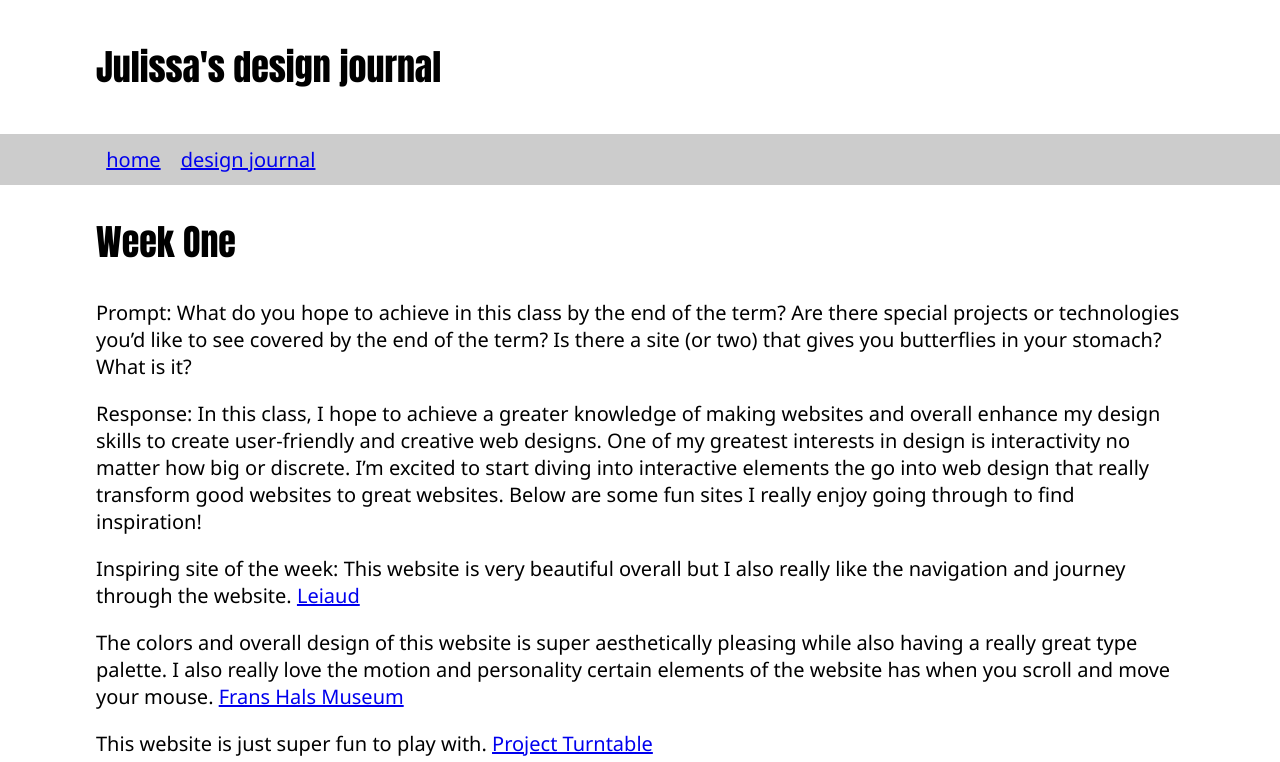
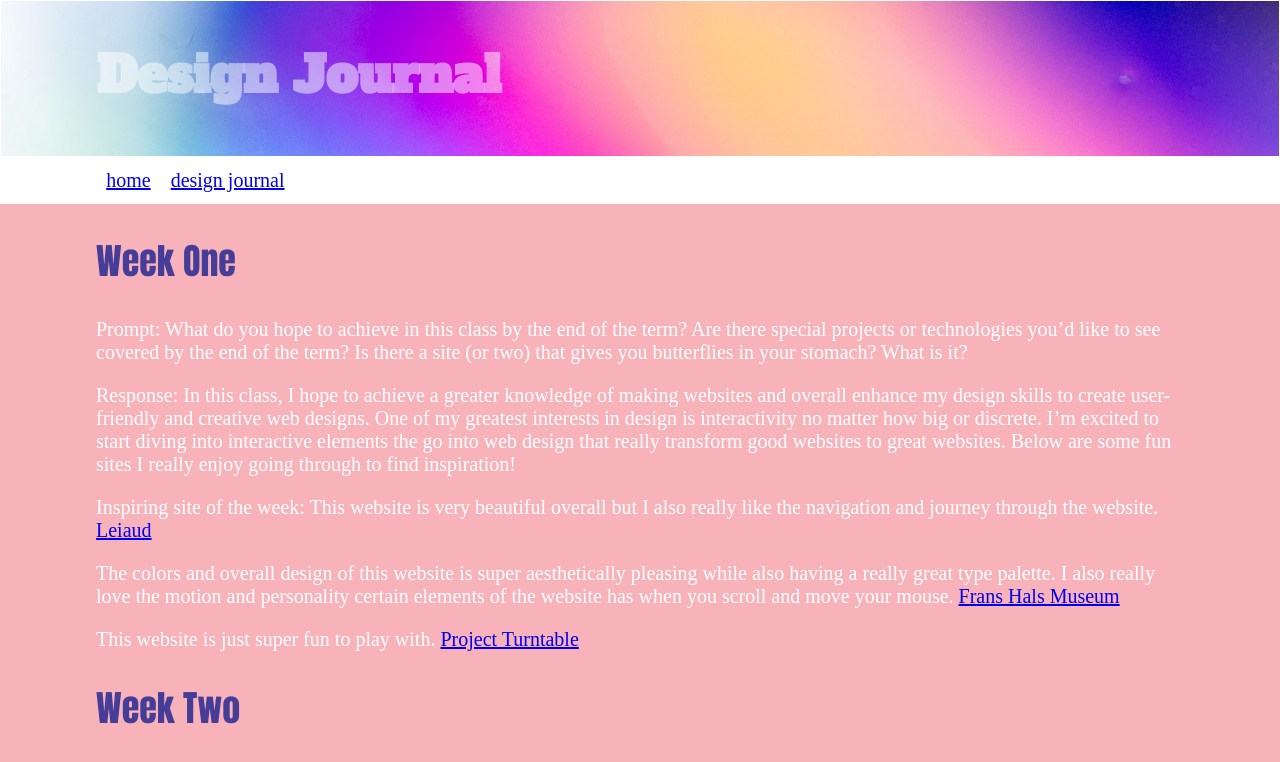
Before and after one commit to JulissaM/JulissaM.github.io, a plain HTML site: page design-journal.html in a window 1280 px wide. Shown: the top 762 px of the page. Drawn offline with Linux system fonts and the light colour scheme.

Commit message:
Aesthetic changes, Fonts, Color, banner

```diff
--- a/css/style.css
+++ b/css/style.css
@@ -1,17 +1,31 @@
 /* -------------------------------------- *
 General Styles
 * --------------------------------------- */
+@import url('https://fonts.googleapis.com/css2?family=Alfa+Slab+One&family=Raleway&display=swap');
+
 body {
   margin: 0;
-  font-family: "Segoe UI", Tahoma, Geneva, Verdana, sans-serif;
+  font-family: font-family: 'Raleway', sans-serif;
   font-size: 20px;
+  color: #ffffff
 }
-
-h1,
+body {background-color: #F8B3BA}
+h1 {
+  color:rgba(255,255, 255, .50);
+  font-size: 50px;
+  font-family: 'Alfa Slab One', cursive;
+}
+header {
+  border: 1px solid white;
+  background-image: url(../images/solen-feyissa-LHWN4yEq5po-unsplash.jpg);
+  background-size: cover;
+  height: 75px;
+}
 h2,
 h3 {
   font-size: 36px;
-  font-family: Impact, Haettenschweiler, "Arial Narrow Bold", sans-serif;
+  font-family: Impact, Haettenschweiler, 'Arial Narrow Bold', sans-serif;
+  color: #453D98;
 }
 main,
 header h1,
@@ -26,9 +40,9 @@ nav a {
   padding-right: 20px;
 }
 nav a:hover {
-  color: #333;
+  color: #E3C5E0;
 }
 nav {
-  background-color: #ccc;
+  background-color: white;
   padding: 12px;
 }
--- a/design-journal.html
+++ b/design-journal.html
@@ -10,7 +10,7 @@
   </head>
   <body>
     <header>
-      <h1>Julissa's design journal</h1>
+      <h1>Design Journal</h1>
     </header>
     <nav>
       <div><a href="index.html">home</a><a href="design-journal.html">design journal</a></div>
```
Also changed, not shown: index.html (+1 -1 lines), images/solen-feyissa-LHWN4yEq5po-unsplash.jpg (added), 1 other file.
